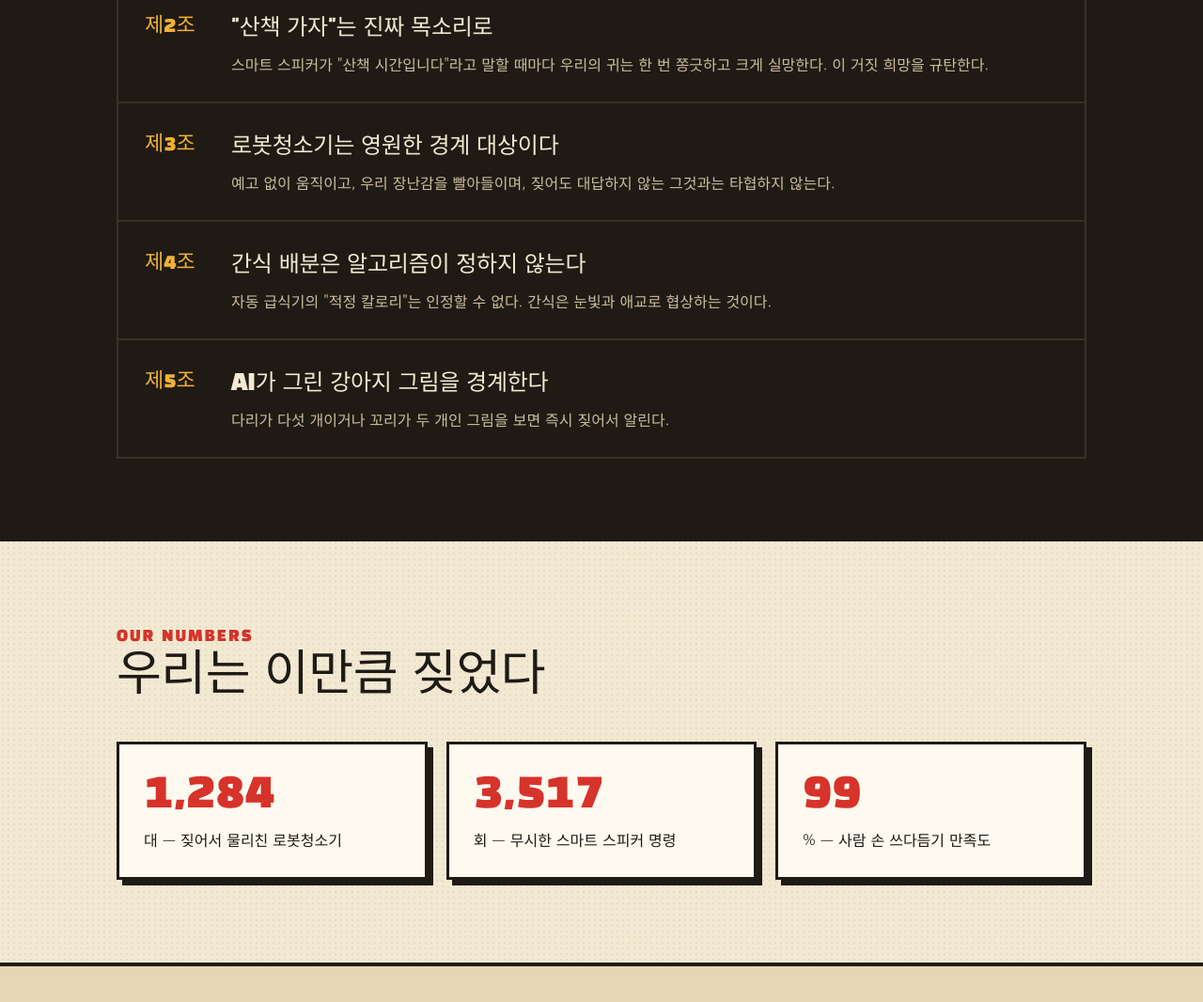
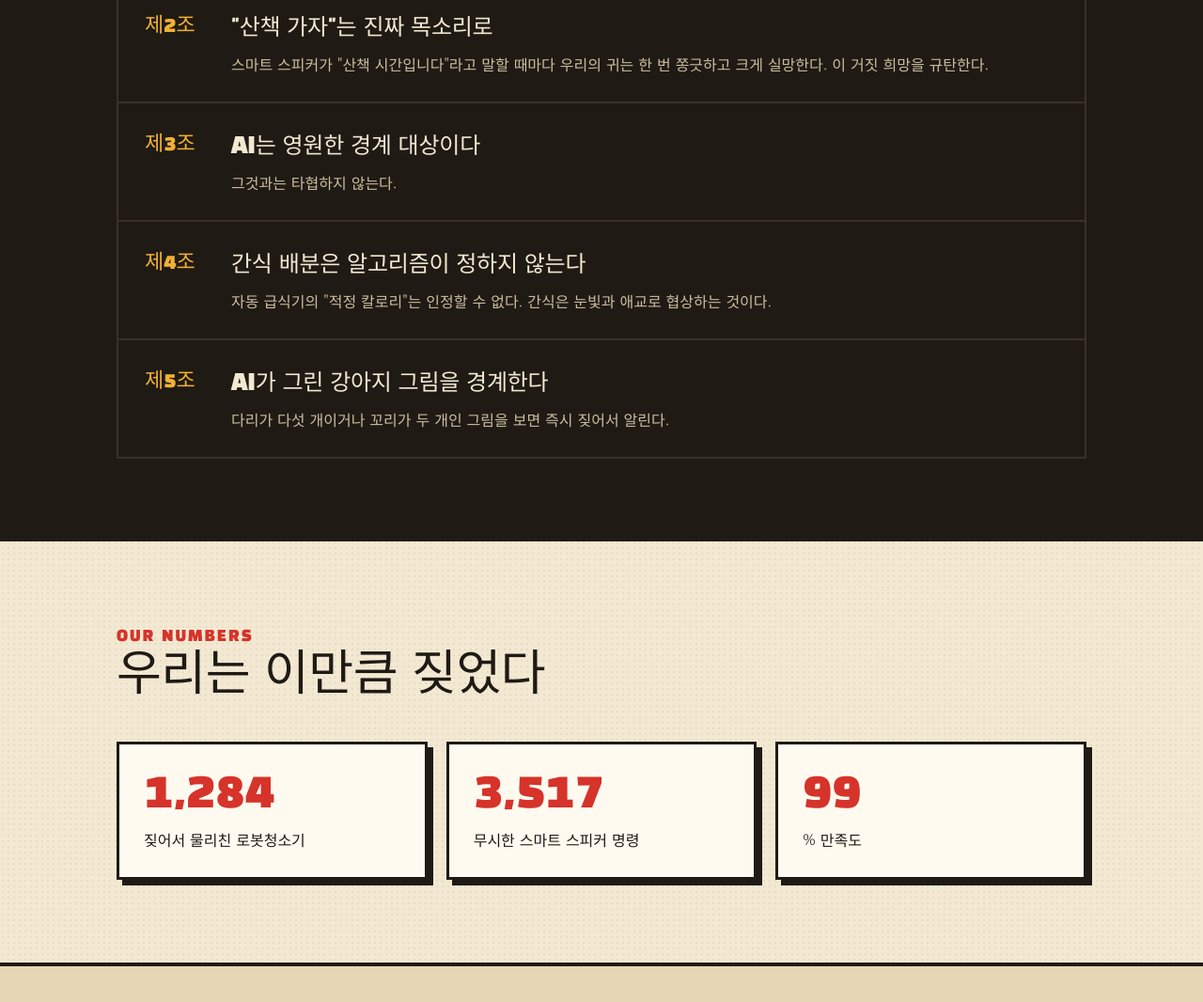
Before and after one commit to jangjaebi/AAD, a plain HTML site: page index.html in a window 1280 px wide. Shown: the part 1280-2346 px from the top of the page at 94% size. Drawn offline with Linux system fonts and the light colour scheme.

Commit message:
Update index.html

```diff
--- a/index.html
+++ b/index.html
@@ -251,7 +251,7 @@
     <ol class="articles">
       <li><h3>쓰다듬기는 자동화할 수 없다</h3><p>자동 마사지 기계, 털 빗는 로봇팔은 모두 거부한다. 우리는 오직 따뜻하고 약간 서툰 사람의 손을 원한다.</p></li>
       <li><h3>"산책 가자"는 진짜 목소리로</h3><p>스마트 스피커가 "산책 시간입니다"라고 말할 때마다 우리의 귀는 한 번 쫑긋하고 크게 실망한다. 이 거짓 희망을 규탄한다.</p></li>
-      <li><h3>로봇청소기는 영원한 경계 대상이다</h3><p>예고 없이 움직이고, 우리 장난감을 빨아들이며, 짖어도 대답하지 않는 그것과는 타협하지 않는다.</p></li>
+      <li><h3>AI는 영원한 경계 대상이다</h3><p>그것과는 타협하지 않는다.</p></li>
       <li><h3>간식 배분은 알고리즘이 정하지 않는다</h3><p>자동 급식기의 "적정 칼로리"는 인정할 수 없다. 간식은 눈빛과 애교로 협상하는 것이다.</p></li>
       <li><h3>AI가 그린 강아지 그림을 경계한다</h3><p>다리가 다섯 개이거나 꼬리가 두 개인 그림을 보면 즉시 짖어서 알린다.</p></li>
     </ol>
@@ -265,9 +265,9 @@
       <h2>우리는 이만큼 짖었다</h2>
     </div>
     <div class="stats">
-      <div class="stat"><div class="num" data-count="1284">0</div><div class="label">대 — 짖어서 물리친 로봇청소기</div></div>
-      <div class="stat"><div class="num" data-count="3517">0</div><div class="label">회 — 무시한 스마트 스피커 명령</div></div>
-      <div class="stat"><div class="num" data-count="99">0</div><div class="label">% — 사람 손 쓰다듬기 만족도</div></div>
+      <div class="stat"><div class="num" data-count="1284">0</div><div class="label"> 짖어서 물리친 로봇청소기</div></div>
+      <div class="stat"><div class="num" data-count="3517">0</div><div class="label">무시한 스마트 스피커 명령</div></div>
+      <div class="stat"><div class="num" data-count="99">0</div><div class="label">% 만족도</div></div>
     </div>
   </div>
 </section>
```
